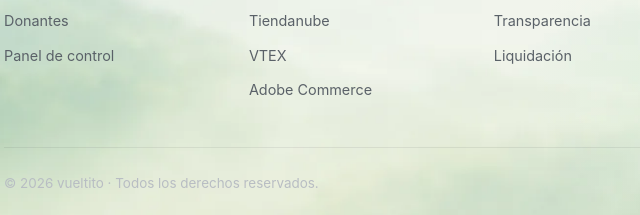
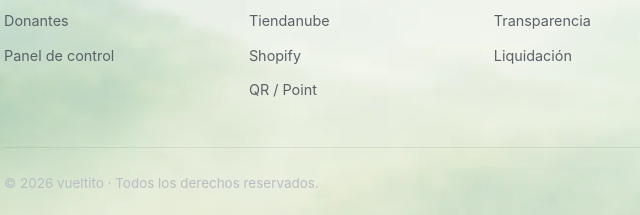
Before and after one commit to NachoEstevo/vueltito, a plain HTML site: page web/index.html in a window 1280 px wide. Shown: the part 5127-5342 px from the top of the page, 28-668 px from the left. Drawn offline with Linux system fonts and the light colour scheme; a web font is replaced by a local one.

Commit message:
Footer: sync Integraciones list with active channels (drop VTEX/Adobe, add Shopify/QR)

```diff
--- a/web/index.html
+++ b/web/index.html
@@ -409,8 +409,8 @@
         <a href="#comercios">Mercado Pago</a>
         <a href="#comercios">WooCommerce</a>
         <a href="#comercios">Tiendanube</a>
-        <a href="#comercios">VTEX</a>
-        <a href="#comercios">Adobe Commerce</a>
+        <a href="#comercios">Shopify</a>
+        <a href="#comercios">QR / Point</a>
       </div>
       <div class="fcol">
         <h5>ONGs</h5>
```
